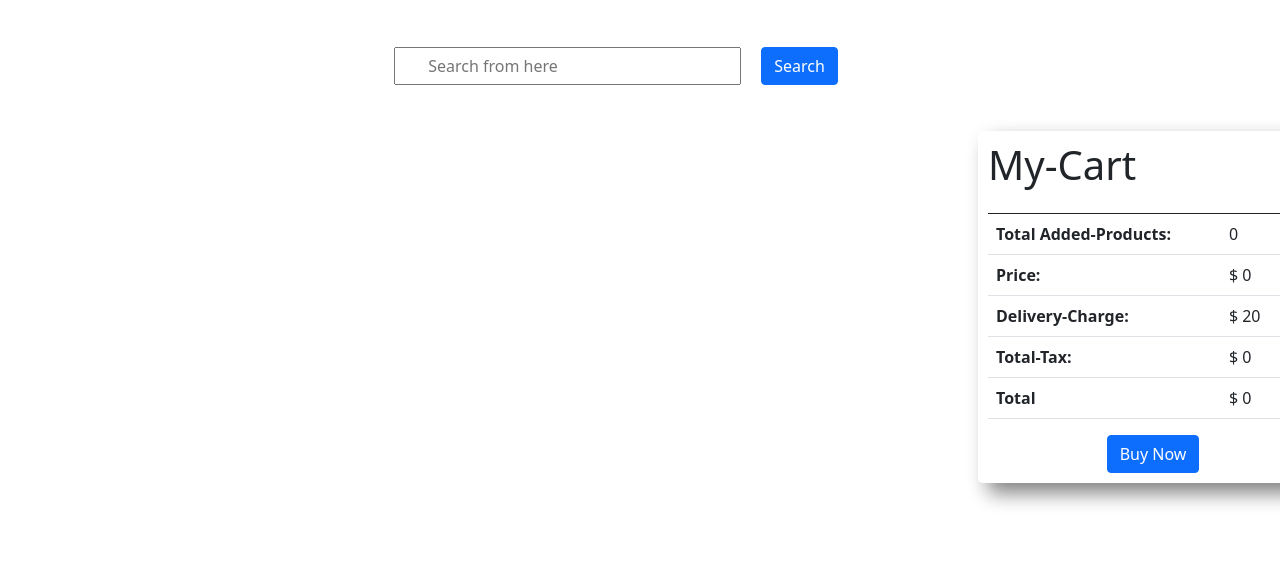
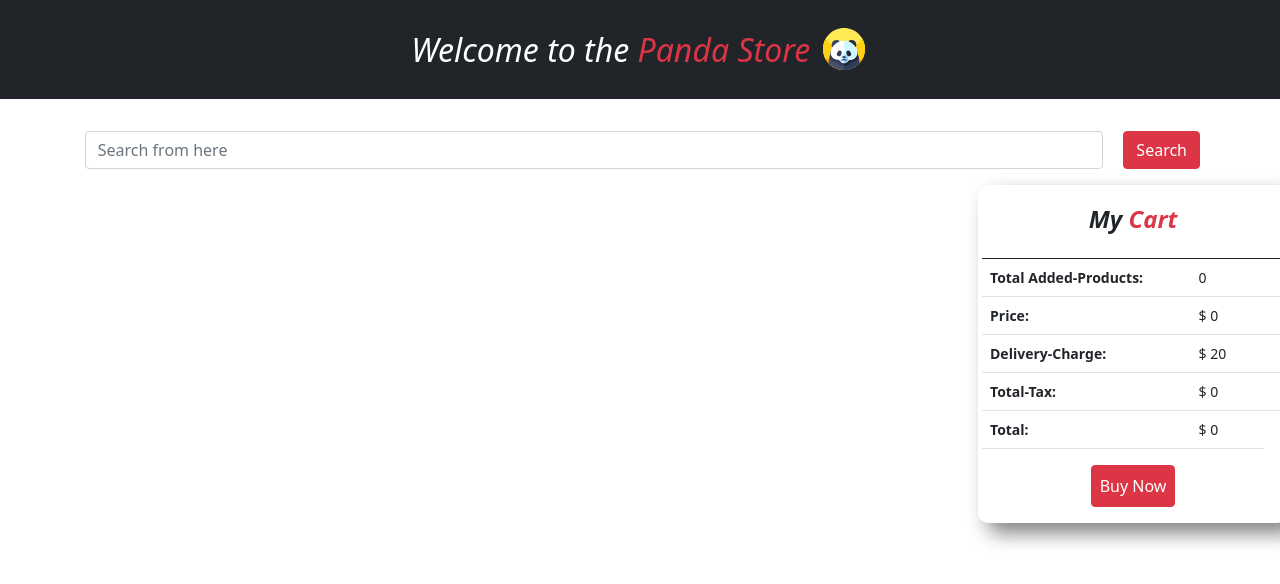
Before and after one commit to kaziragib18/panda-store, a plain HTML site: page index.html in a window 1280 px wide. Drawn offline with nearby package versions, Linux system fonts and the light colour scheme; no server answers.

Commit message:
debug fixed issues design change

```diff
--- a/css/style.css
+++ b/css/style.css
@@ -13,7 +13,8 @@ body {
   border: none;
 }  */
 .search-box {
-  padding: 4%;
+  padding-top: 1rem;
+  padding-left: 3.3rem;
  display: flex;
  justify-content: center;
 
@@ -42,7 +43,7 @@ body {
 }
 .single-product {
   padding: 10px;
-  transition: 0.6s;
+  transition: 0.8s;
 }
 .single-product:hover {
   box-shadow: 4px 4px 7px gray;
@@ -54,11 +55,13 @@ body {
   height: 150px;
 }
 .cart {
-  width: 350px;
+  width: 310px;
   /* border: 1px solid green; */
-  padding: 10px;
+  font-size: 14px;
+  padding: 4px;
+  padding-bottom: 5px;
   box-shadow: 10px 10px 20px gray;
-  border-radius: 5px;
+  border-radius: 10px;
   margin-right: 30px;
   position: fixed;
 }
--- a/index.html
+++ b/index.html
@@ -5,7 +5,7 @@
   <meta charset="UTF-8" />
   <meta http-equiv="X-UA-Compatible" content="IE=edge" />
   <meta name="viewport" content="width=device-width, initial-scale=1.0" />
-  <title>24/7 Store</title>
+  <title>Panda Store</title>
   <link rel="stylesheet" href="./css/style.css" />
   <!-- Latest compiled and minified CSS -->
   <link href="https://cdn.jsdelivr.net/npm/bootstrap@5.0.2/dist/css/bootstrap.min.css" rel="stylesheet"
@@ -18,12 +18,18 @@
 </head>
 
 <body>
+  </header>
+  <section class="bg-dark">
+  <h2 class="text-center text-white pt-4 fst-italic">Welcome to the <span class="text-danger">Panda Store</span><span> <img class="p-1 mb-2" width="50px" src="image/panda.svg"></span> </h2>
+  <hr>
+</section>
   <header>
     <main class="main">
+      <section>
       <div class="search-field">
         <div class="search-box">
-          <input id="input-field" class="search-field" type="text" placeholder="Search from here" />
-          <button type="button" class="btn btn-primary search-button" data-toggle="button" aria-pressed="false"
+          <input id="input-field" class="form-control" type="text" placeholder="Search from here" />
+          <button type="button" class="btn btn-danger search-button" data-toggle="button" aria-pressed="false"
             autocomplete="off" id="search-btn" onclick="loadProducts()">
             Search
           </button>
@@ -35,7 +41,6 @@
           <div class="col-md-12">
             <h4>title</h4>
             <p>description</p>
-            <p>Details</p>
           </div>
       </section> -->
       </div>
@@ -45,10 +50,10 @@
           </div>
         </div>
         <div class="col-md-3 col-lg-3 col-sm-5 cart-main">
-          <div class="cart" id="my-cart">
+          <div class="cart mt-3 pb-3" id="my-cart">
             <table class="table">
               <thead>
-                <h1>My-Cart</h1>
+                <h1 class="text-center  pt-3 fst-italic fs-4 fw-bold text-dark">My <span class="text-danger">Cart</span></h1>
                 <tr>
                   <th scope="col"></th>
                   <th scope="col"></th>
@@ -82,25 +87,25 @@
                   <td></td>
                 </tr>
                 <tr>
-                  <th scope="row">Total</th>
-                  <td colspan="2">$ <span id="total">0</span></td>
+                  <th>Total:</th>
+                  <td>$ <span id="total">0</span></td>
                   <td></td>
                 </tr>
               </tbody>
             </table>
             <div class="parces text-center">
-              <button class="btn btn-primary text-center">Buy Now</button>
+              <button class="btn btn-danger text-center fs-6 p-2">Buy Now</button>
             </div>
           </div>
         </div>
       </div>
-  </header>
-  </main>
-  <footer></footer>
+    </section>
+    </main>
+    <footer>
 
-  <!-- add javascript  file  -->
-  <script src="./js/app.js"></script>
-  <script src="https://kit.fontawesome.com/9110e3af72.js" crossorigin="anonymous"></script>
+    <!-- add javascript  file  -->
+    <script src="./js/app.js"></script>
+    <script src="https://kit.fontawesome.com/9110e3af72.js" crossorigin="anonymous"></script>
 </body>
 
 </html>
--- a/js/app.js
+++ b/js/app.js
@@ -1,4 +1,3 @@
-const productDetails = document.getElementById("product-details");
 const loadProducts = () => {
   const url = `https://fakestoreapi.com/products`;
   fetch(url)
@@ -23,9 +22,13 @@ const showProducts = (products) => {
       <h3 class="text-info fs-6 fst-italic pt-2">${product.title}</h3>
       <hr>
       <p class="fs-6 text-center fw-bold">Category:<span class="text-success"> ${product.category}</p>
+      <hr>
       <h2 class="fs-6 pb-2 fw-bold">Price:<span class="text-danger"> $ ${product.price}</h2>
+      <hr>
       <h2 class="fs-6 pb-2 fw-bold">Rating:<span class="text-primary"> ${product.rating.rate}<span class="text-warning"> <i class="fas fa-star"></i></span></h2>
-      <button onclick="addToCart(${product.id},${product.price})" id="addToCart-btn" class="buy-now btn btn-success">Add to cart</button>
+      <hr>
+      <button onclick="addToCart(${product.id},${product.price})" id="addToCart-btn" class="buy-now btn btn-dark">Add To Cart</button>
+
       <button id="details-btn" class="btn btn-danger">Details</button>
       </div>
       </div>
@@ -44,9 +47,11 @@ const addToCart = (id, price) => {
 
 const getInputValue = (id) => {
   const element = document.getElementById(id).innerText;
-  const converted = parseInt(element);
+  const converted = parseFloat(element); //debugged here to parseInt to FLoat
   return converted;
 };
+
+// console.log(converted);
 
 // main price update function
 const updatePrice = (id, value) => {
@@ -55,7 +60,6 @@ const updatePrice = (id, value) => {
   const total = convertedOldPrice + convertPrice;
   document.getElementById(id).innerText = Math.fround(total).toFixed(2);
 };
-// console.log();
 
 // set innerText function
 const setInnerText = (id, value) => {
@@ -81,8 +85,8 @@ const updateTaxAndCharge = () => {
 
 //grandTotal update function
 const updateTotal = () => {
-  const grandTotal =
-    getInputValue("price") + getInputValue("delivery-charge") +
-    getInputValue("total-tax");
+  const grandTotal = getInputValue("price") + getInputValue("delivery-charge") + getInputValue("total-tax");
   document.getElementById("total").innerText = grandTotal;
+
 };
+// console.log(grandTotal);
```
Also changed, not shown: image/panda.svg (added).
